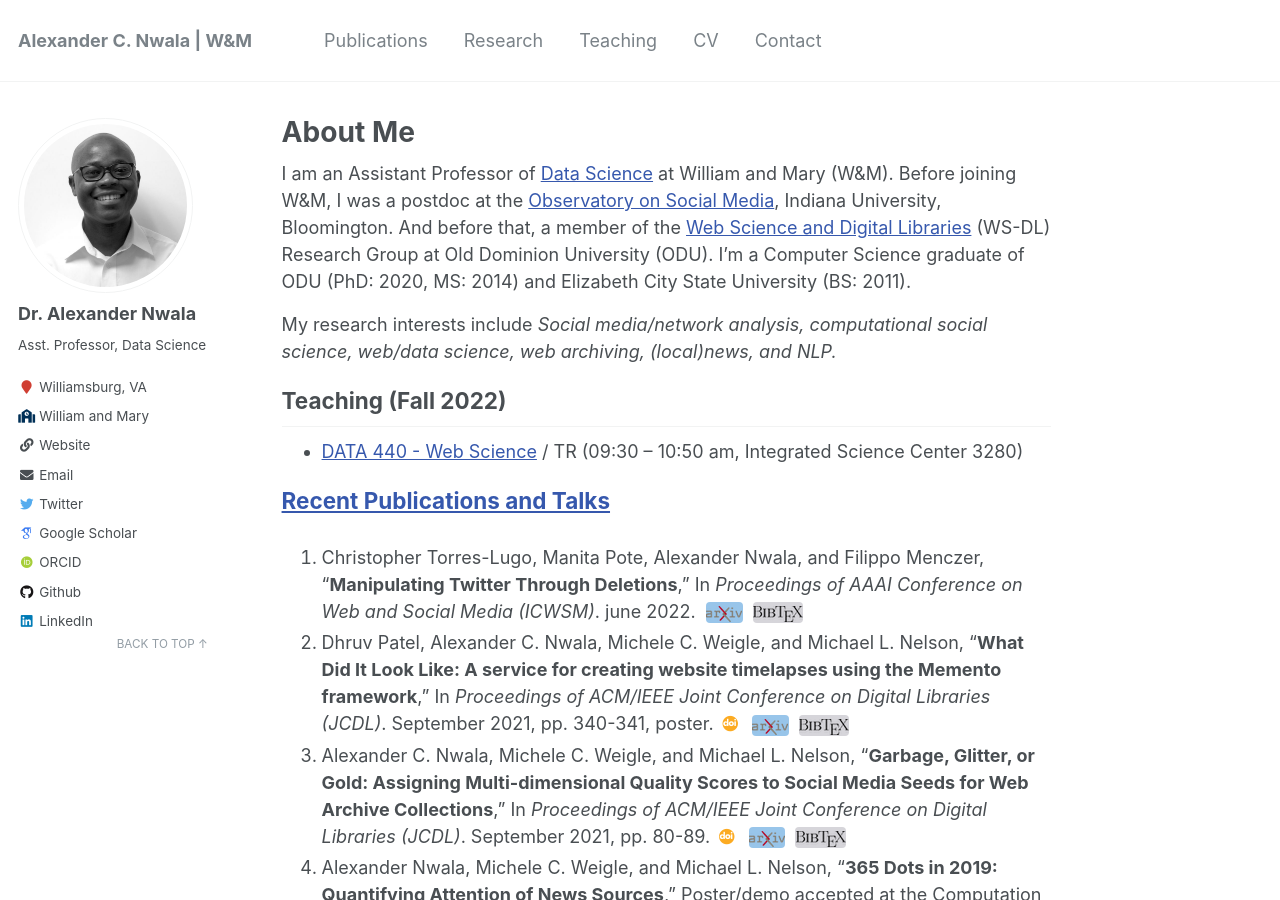
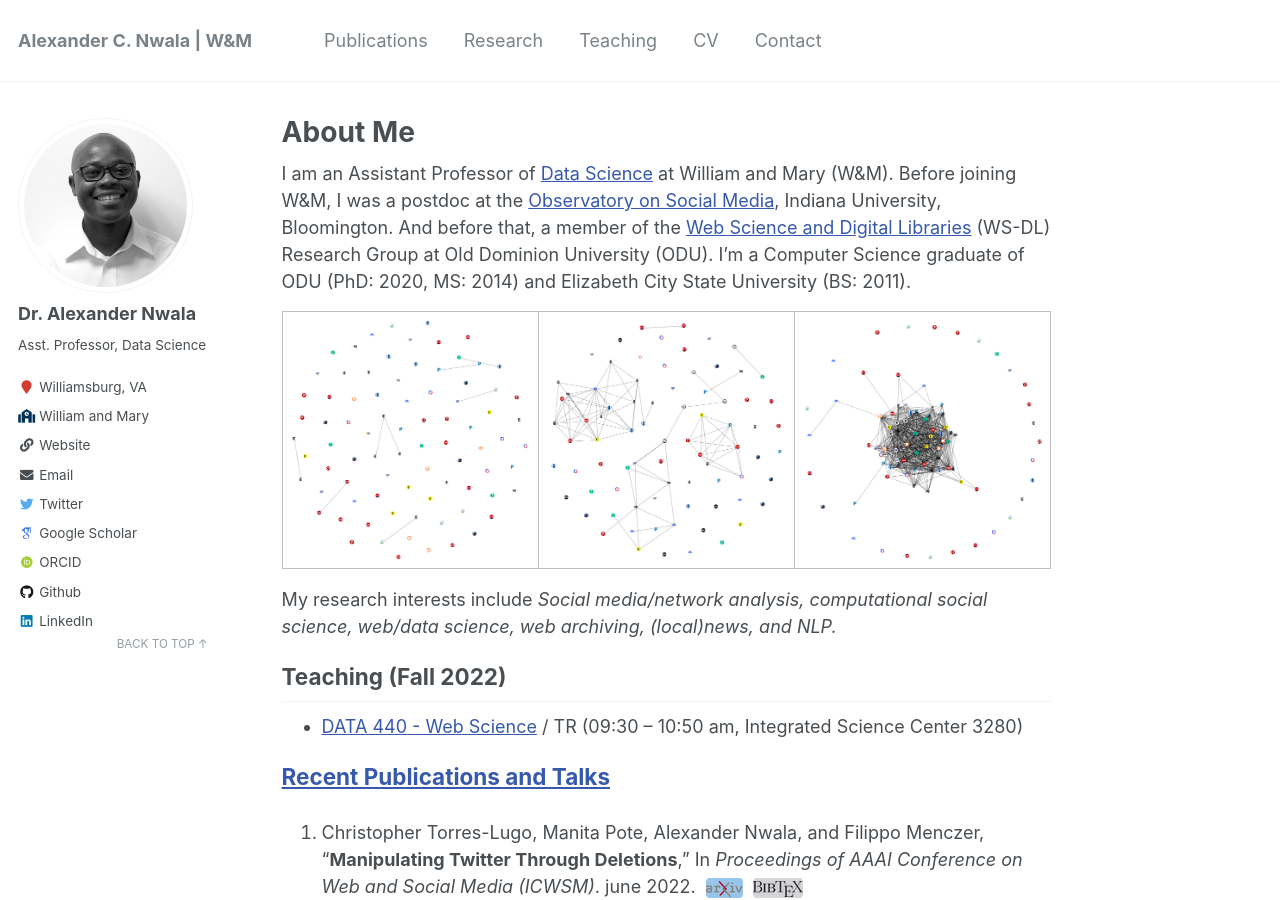
Before and after one commit to xandernwala/xandernwala.github.io, a Jekyll site: the page built from _pages/about.md, in a window 1280 px wide and 900 px high. Built offline with Jekyll 4.4.1, drawn with Linux system fonts in a browser that asks for light colours; some web fonts are replaced.

Commit message:
adding images in about me

```diff
--- a/_pages/about.md
+++ b/_pages/about.md
@@ -13,6 +13,25 @@ blogger-color: "#F37100"
 ---
 I am an Assistant Professor of [Data Science](https://www.wm.edu/as/data-science/index.php) at William and Mary (W&M). Before joining W&M, I was a postdoc at the [Observatory on Social Media](https://osome.iu.edu/), Indiana University, Bloomington. And before that, a member of the [Web Science and Digital Libraries](https://oduwsdl.github.io/) (WS-DL) Research Group at Old Dominion University (ODU). I'm a Computer Science graduate of ODU (PhD: 2020, MS: 2014) and Elizabeth City State University (BS: 2011).
 
+<table align="center">
+  <tr>
+    <td>
+      <a href="/storygraph/graphs/usa/#cursor=98&hist=1440&t=2019-03-21T16:26:25" target="_blank" title="Click me! Slow news cycle story graph">
+        <img src="/images/research/sample_graph_1.png" alt="Slow news cycle story graph" class="img">
+      </a>
+    </td>
+    <td>
+      <a href="/storygraph/graphs/usa/#cursor=115&hist=1440&t=2019-11-17T19:15:38" target="_blank" title="Click me! Split attention story graph">
+        <img src="/images/research/sample_graph_2.png" alt="Split attention story graph" class="img">
+      </a>
+    </td>
+    <td>
+      <a href="/storygraph/graphs/usa/#cursor=135&hist=1440&t=2019-03-24T22:32:21" target="_blank" title="Click me! Mueller report story graph">
+        <img src="/images/research/sample_graph_3.png" alt="Mueller report story graph" class="img">
+      </a>
+    </td>
+  </tr>
+</table>
 My research interests include *Social media/network analysis, computational social science, web/data science, web archiving, (local)news, and NLP.*
 
 ## Teaching (Fall 2022)
```
